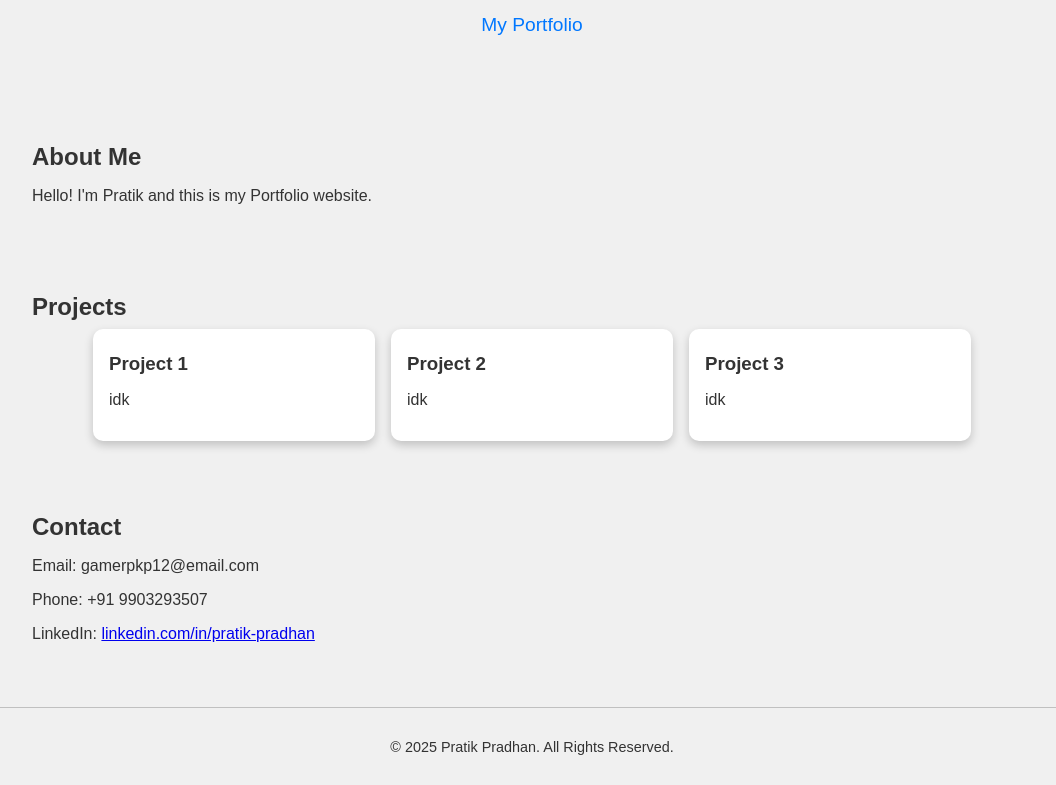
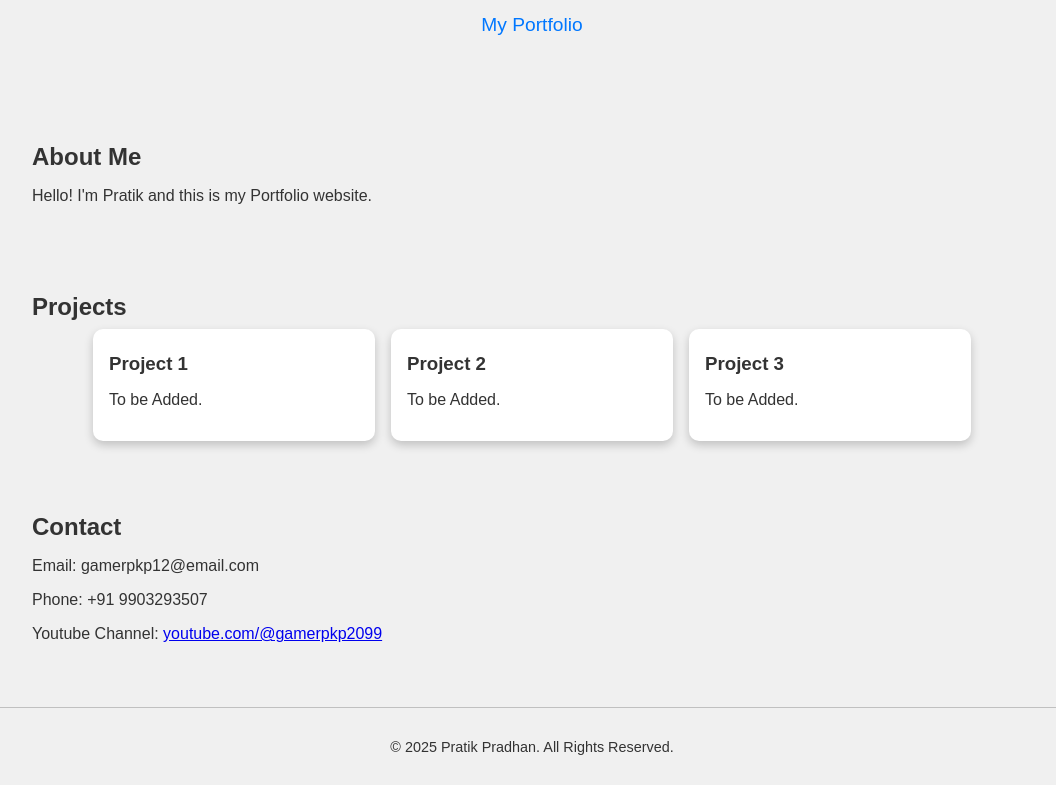
Before and after one commit to GamerPKP/Portfolio-Basic, a plain HTML site: page index.html in a window 1280 px wide. Shown: the part 108-893 px from the top of the page, without its empty margins (108-1164 px from the left). Drawn offline with Linux system fonts and the light colour scheme.

Commit message:
Updated the Contact Section from LinkedIn to Youtube.

```diff
--- a/index.html
+++ b/index.html
@@ -33,15 +33,15 @@
       <div class="projects-container">
         <div class="project-card">
           <h3>Project 1</h3>
-          <p>idk</p>
+          <p>To be Added.</p>
         </div>
         <div class="project-card">
           <h3>Project 2</h3>
-          <p>idk</p>
+          <p>To be Added.</p>
         </div>
         <div class="project-card">
           <h3>Project 3</h3>
-          <p>idk</p>
+          <p>To be Added.</p>
         </div>
       </div>
     </section>
@@ -51,7 +51,12 @@
       <h2>Contact</h2>
       <p>Email: gamerpkp12@email.com</p>
       <p>Phone: +91 9903293507</p>
-      <p>LinkedIn: <a href="#">linkedin.com/in/pratik-pradhan</a></p>
+      <p>
+        Youtube Channel:
+        <a href="https://www.youtube.com/@gamerpkp2099"
+          >youtube.com/@gamerpkp2099</a
+        >
+      </p>
     </section>
 
     <footer>
```
